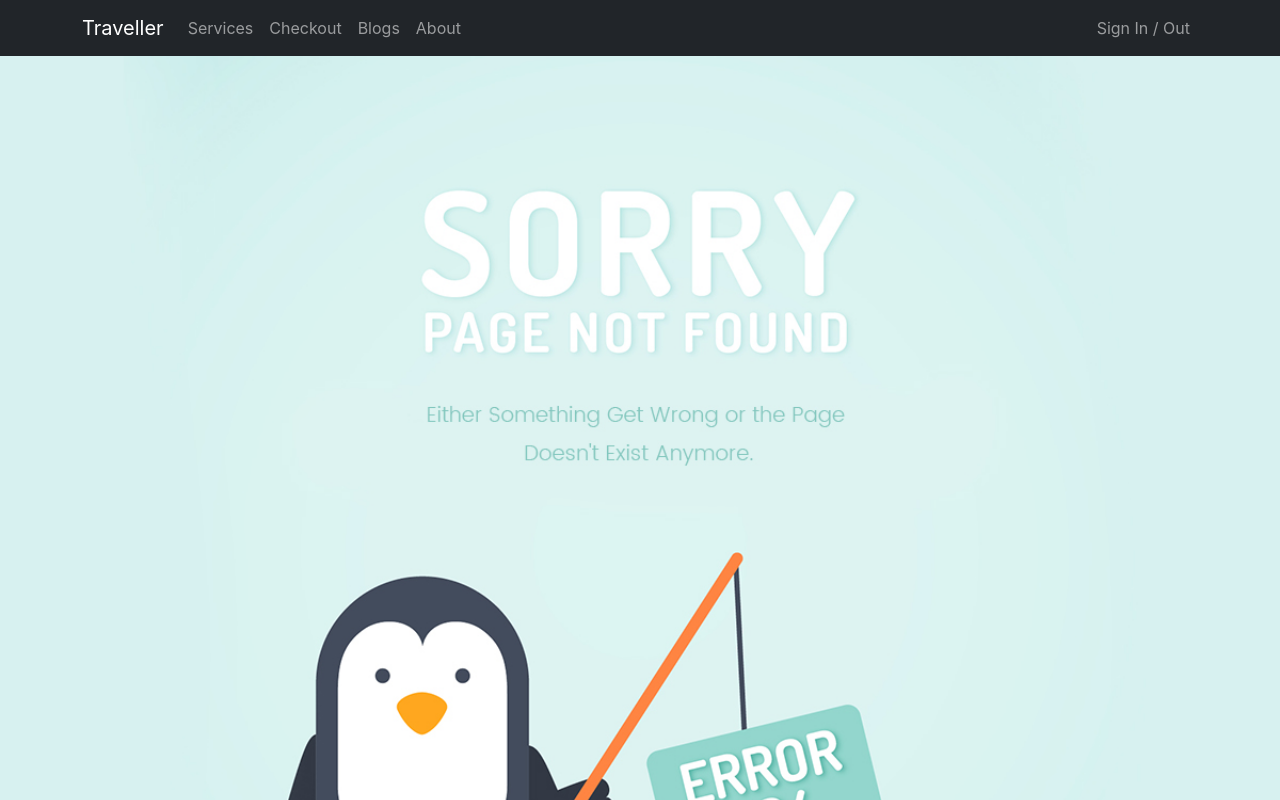
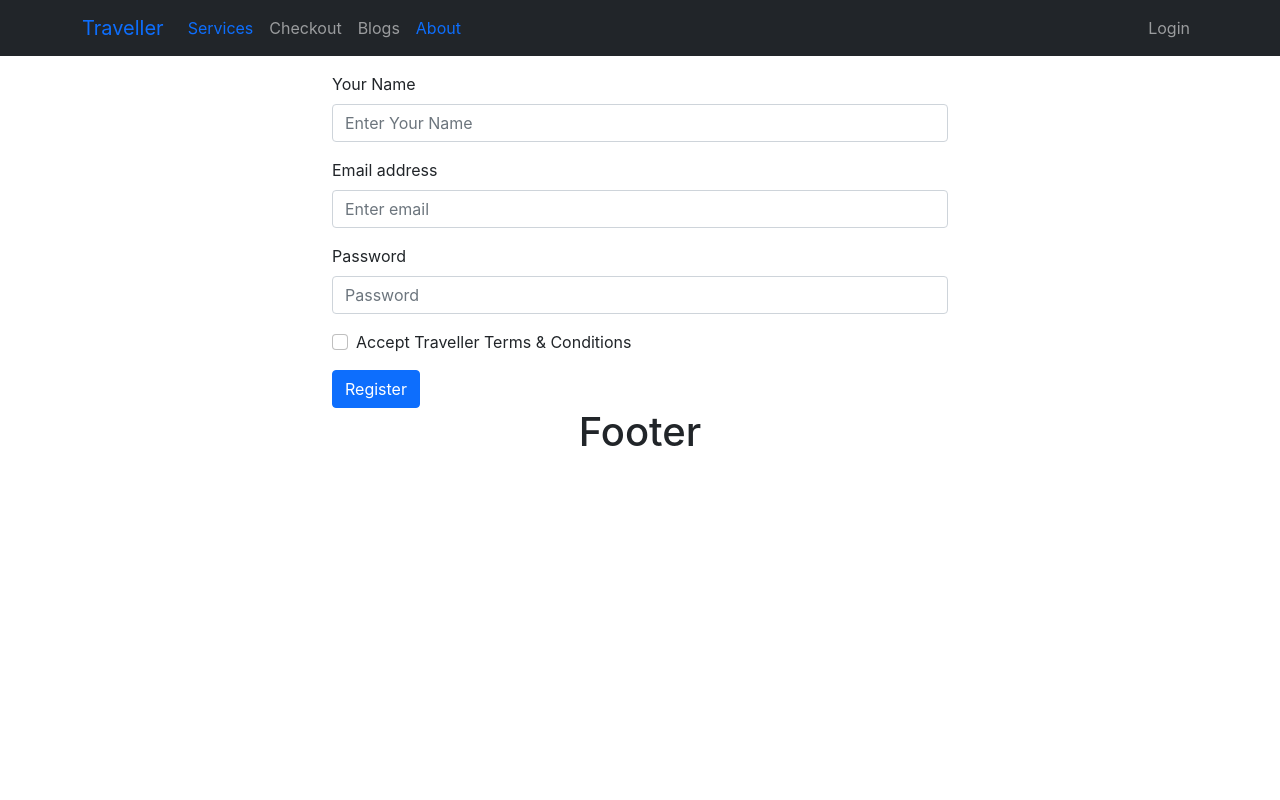
Before and after one commit to dev-sibli/independent-service-provider, a React (Create React App) app: page /register in a window 1280 px wide. Shown: the top 800 px of the page. Built offline with nearby package versions, Linux system fonts and the light colour scheme.

Commit message:
login & register page created

```diff
--- a/src/App.js
+++ b/src/App.js
@@ -3,6 +3,8 @@ import { Route, Routes } from 'react-router-dom';
 import './App.css';
 import About from './Pages/About/About';
 import Home from './Pages/Home/Home/Home';
+import Login from './Pages/Login/Login/Login';
+import Register from './Pages/Login/Register/Register';
 import Footer from './Pages/Shared/Footer/Footer';
 import Header from './Pages/Shared/Header/Header';
 import NotFound from './Pages/Shared/NotFound/NotFound';
@@ -14,6 +16,8 @@ function App() {
       <Routes>
         <Route path='/' element={<Home></Home>}></Route>
         <Route path='/home' element={<Home></Home>}></Route>
+        <Route path='/login' element={<Login></Login>}></Route>
+        <Route path='/register' element={<Register></Register>}></Route>
         <Route path='/about' element={<About></About>}></Route>
         <Route path="*" element={<NotFound></NotFound>}></Route>
       </Routes>
--- /dev/null
+++ b/src/Pages/Login/Login/Login.js
@@ -0,0 +1,31 @@
+import React from 'react';
+import { Button, Form } from 'react-bootstrap';
+import { Link } from 'react-router-dom';
+
+const Login = () => {
+    return (
+        <div className='container w-50 mx-auto mt-3'>
+            <Form>
+                <Form.Group className="mb-3" controlId="formBasicEmail">
+                    <Form.Label>Email address</Form.Label>
+                    <Form.Control type="email" placeholder="Enter email" />
+                    <Form.Text className="text-muted">
+                        We'll never share your email with anyone else.
+                    </Form.Text>
+                </Form.Group>
+
+                <Form.Group className="mb-3" controlId="formBasicPassword">
+                    <Form.Label>Password</Form.Label>
+                    <Form.Control type="password" placeholder="Password" />
+                </Form.Group>
+                <Button className='w-100 mb-3' variant="primary" type="submit">
+                    Login
+                </Button>
+                <p>New to Traveller? <Link to="/register" className='text-primary text-decoration-none'>Please Register</Link></p>
+                <p>Forget Password? <button className='btn btn-link text-primary pe-auto text-decoration-none'>Reset Password</button> </p>
+            </Form>
+        </div>
+    );
+};
+
+export default Login;
--- /dev/null
+++ b/src/Pages/Login/Register/Register.js
@@ -0,0 +1,33 @@
+import React from 'react';
+import { Button, Form } from 'react-bootstrap';
+
+const Register = () => {
+    return (
+        <div className='container w-50 mx-auto mt-3'>
+
+            <Form>
+                <Form.Group className="mb-3" controlId="formBasicEmail">
+                    <Form.Label>Your Name</Form.Label>
+                    <Form.Control type="text" placeholder="Enter Your Name" />
+                </Form.Group>
+                <Form.Group className="mb-3" controlId="formBasicEmail">
+                    <Form.Label>Email address</Form.Label>
+                    <Form.Control type="email" placeholder="Enter email" />
+                </Form.Group>
+                <Form.Group className="mb-3" controlId="formBasicPassword">
+                    <Form.Label>Password</Form.Label>
+                    <Form.Control type="password" placeholder="Password" />
+                </Form.Group>
+                <Form.Group className="mb-3" controlId="formBasicCheckbox">
+                    <Form.Check type="checkbox" label="Accept Traveller Terms & Conditions" />
+                </Form.Group>
+                <Button variant="primary" type="submit">
+                    Register
+                </Button>
+            </Form>
+
+        </div>
+    );
+};
+
+export default Register;
--- a/src/Pages/Shared/Header/Header.js
+++ b/src/Pages/Shared/Header/Header.js
@@ -1,23 +1,28 @@
 import React from 'react';
 import { Container, Nav, Navbar } from 'react-bootstrap';
+import { Link } from 'react-router-dom';
 
 const Header = () => {
     return (
         <>
             <Navbar collapseOnSelect expand="lg" bg="dark" variant="dark">
                 <Container>
-                    <Navbar.Brand href="/home">Traveller</Navbar.Brand>
+                    <Navbar.Brand>
+                        <Link className='text-decoration-none' to="/home">Traveller</Link>
+                    </Navbar.Brand>
                     <Navbar.Toggle aria-controls="responsive-navbar-nav" />
                     <Navbar.Collapse id="responsive-navbar-nav">
                         <Nav className="me-auto">
-                            <Nav.Link href="/home#services">Services</Nav.Link>
+                            <Nav.Link >
+                                <Link className='text-decoration-none' to="/service">Services</Link></Nav.Link>
                             <Nav.Link href="#checkout">Checkout </Nav.Link>
                             <Nav.Link href="#blogs">Blogs</Nav.Link>
-                            <Nav.Link href="/about">About</Nav.Link>
+                            <Nav.Link >
+                                <Link className='text-decoration-none' to="/about">About</Link></Nav.Link>
                         </Nav>
                         <Nav>
-                            <Nav.Link eventKey={2} href="#authentication">
-                                Sign In / Out
+                            <Nav.Link eventKey={2} href="/login">
+                                Login
                             </Nav.Link>
                         </Nav>
                     </Navbar.Collapse>
```
